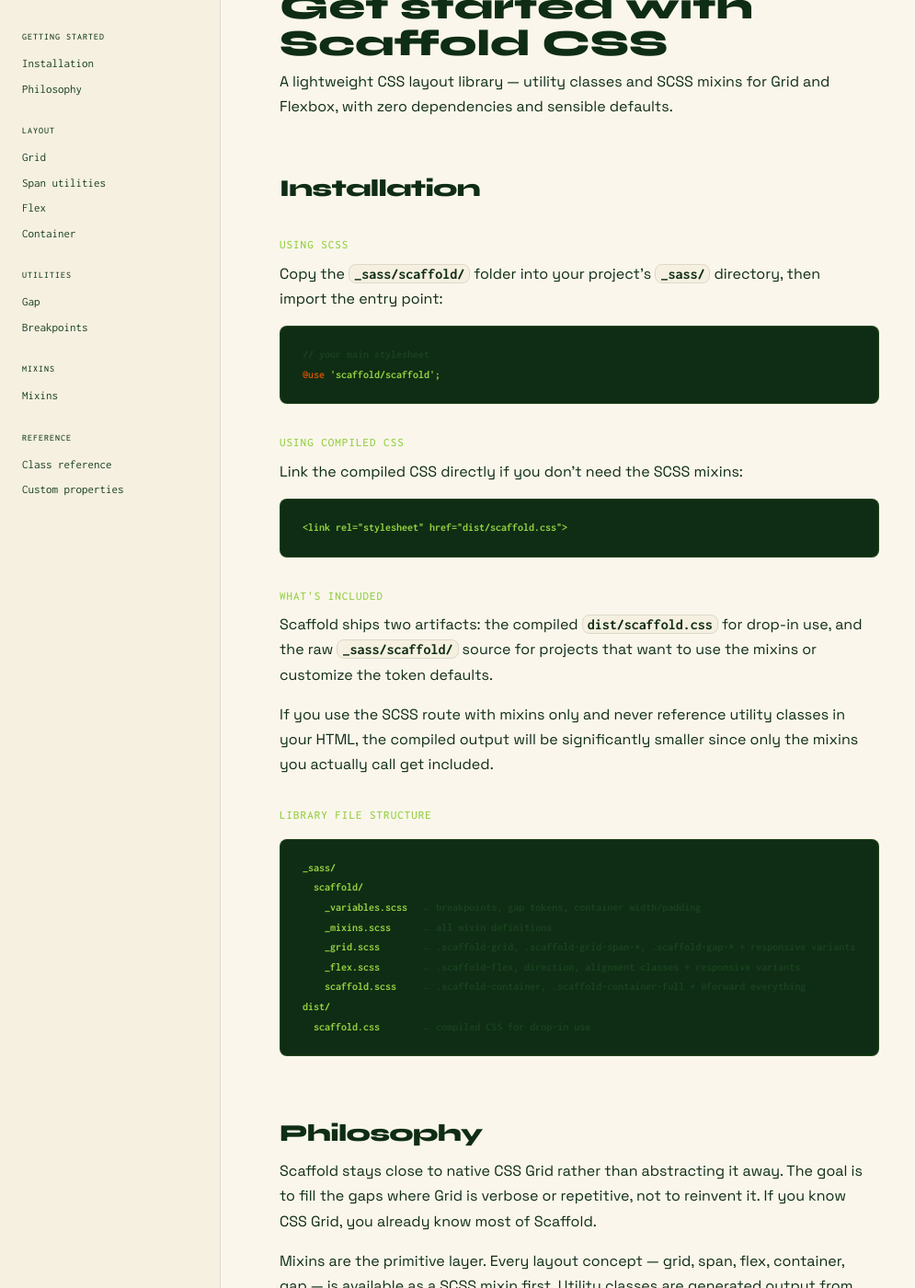
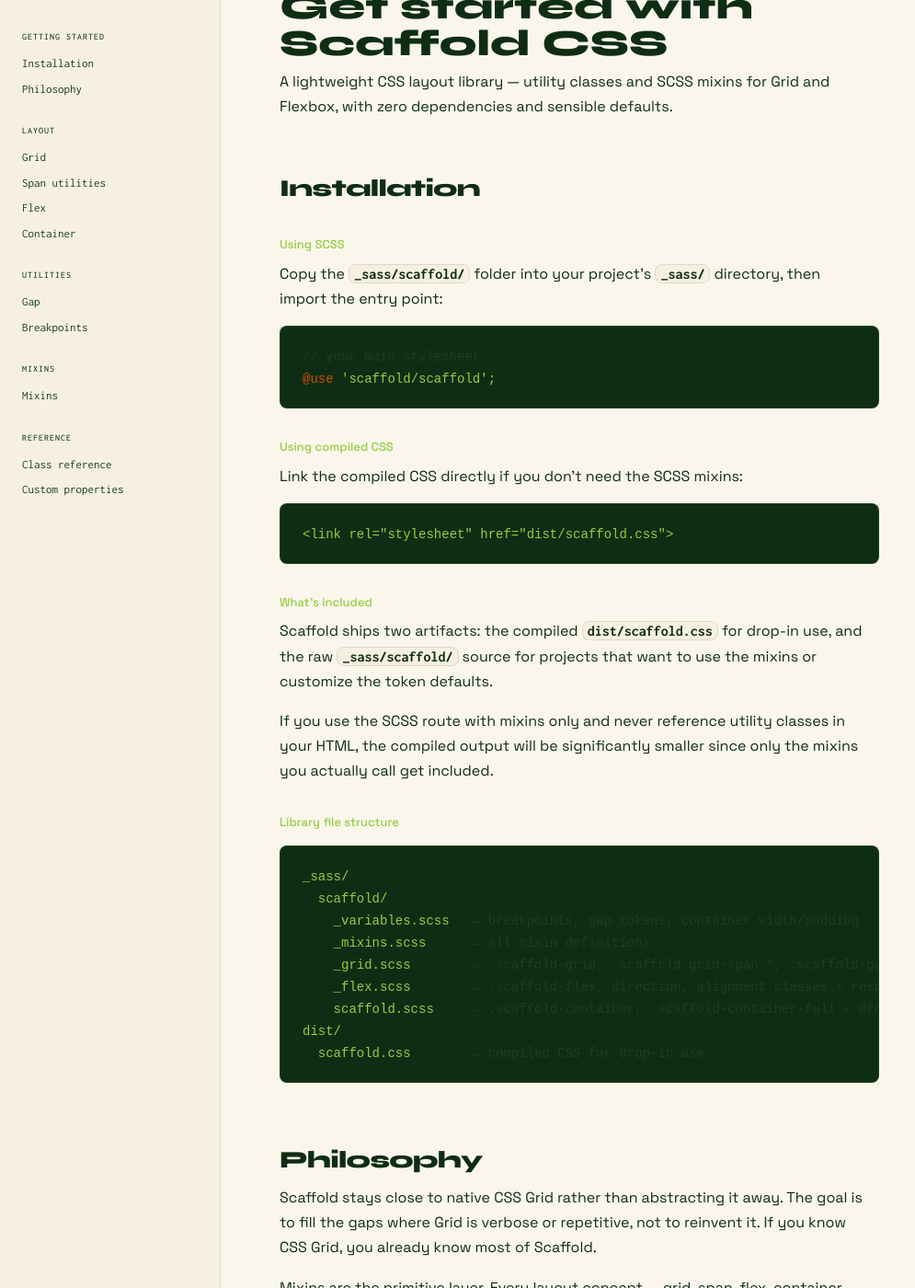
Before and after one commit to naher94/scaffoldcss, a Jekyll site: the page built from docs.html, in a window 1280 px wide and 1400 px high, scrolled down 259 px. Shown: the whole window at 92% size, without its empty margins (0-995 px from the left). Built offline with Jekyll 4.4.1, drawn with Linux system fonts in a browser that asks for light colours.

Commit message:
Style Cleanup

```diff
--- a/_sass/_docs.scss
+++ b/_sass/_docs.scss
@@ -135,9 +135,9 @@
     margin-top: 2rem;
     margin-bottom: 0.5rem;
     color: var(--bamboo-green);
-    font-family: var(--font-mono);
-    text-transform: uppercase;
-    letter-spacing: 0.08em;
+    // font-family: var(--font-mono);
+    // text-transform: uppercase;
+    // letter-spacing: 0.08em;
   }
 }
 
@@ -212,15 +212,15 @@
   border-radius: var(--radius);
   padding: 1.25rem 1.5rem;
   font-family: var(--font-mono);
-  font-size: 12px;
-  line-height: 1.8;
+  // font-size: 12px;
+  // line-height: 1.8;
   overflow-x: auto;
   margin: 1rem 0 1.5rem;
   color: var(--bamboo-green);
 }
 
 // TODO this is the inline code tags
-.docs-main code {
+.docs-main p code {
   // font-family: var(--font-mono);
   @include inconsolata(bold);
   // font-size: 14px;
@@ -234,11 +234,13 @@
 }
 
 .docs-main pre code {
-  background: none;
-  border: none;
-  padding: 0;
-  font-size: inherit;
+  // background: none;
+  // border: none;
+  // padding: 0;
+  // font-size: inherit; //TODO check this
+  font-size: 14px;
   color: inherit;
+  font-weight: 400; //TODO update to SCSS var
 }
 
 /* Code syntax colors */
```
